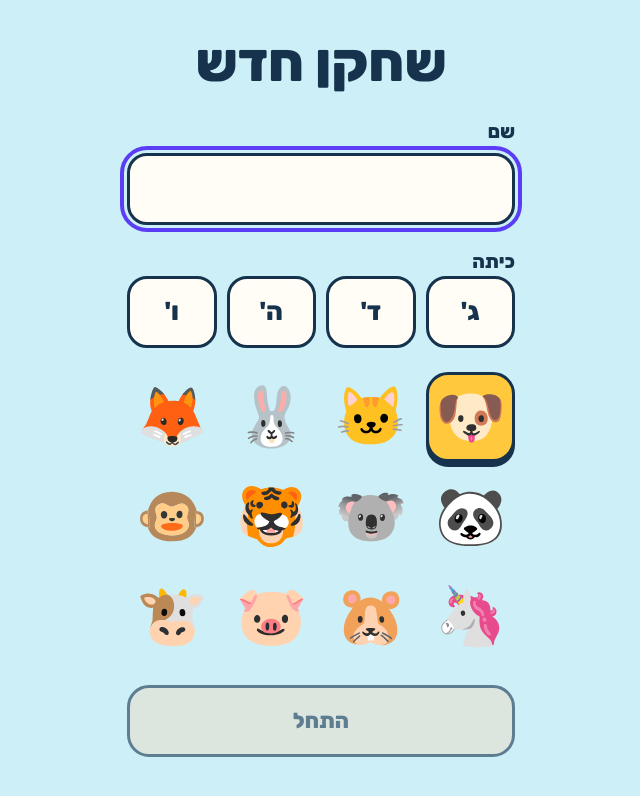
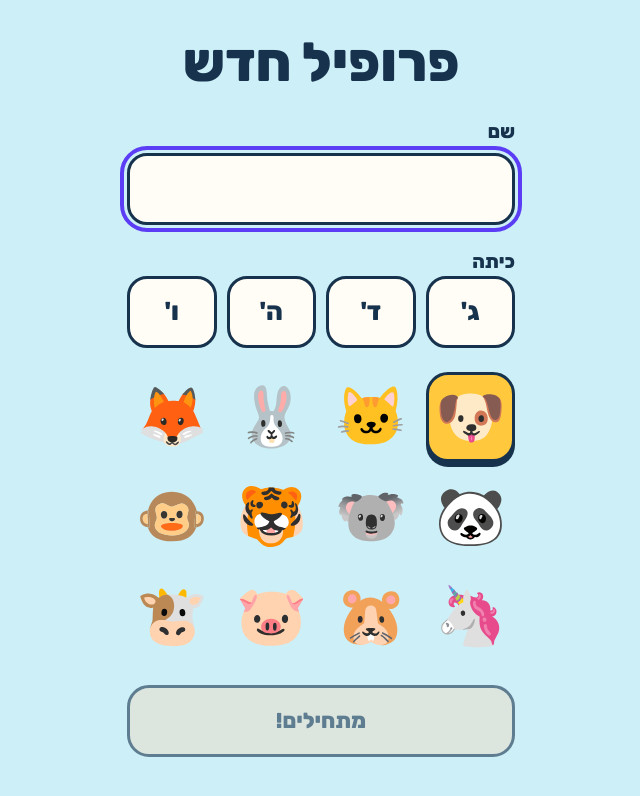
Before and after one commit to Assaf43/learn-english-game, a website built with Vite: page dev/index.html in a window 1280 px wide. Shown: the whole page, without its empty margins (319-959 px from the left). Built offline with nearby package versions, Linux system fonts and the light colour scheme.

Commit message:
feat: gender-neutral interface text
Co-Authored-By: Claude Fable 5.2 <noreply@anthropic.com>

```diff
--- a/dev/src/app/copy.ts
+++ b/dev/src/app/copy.ts
@@ -1,14 +1,21 @@
-/** Hebrew interface text. The wording comes from Plan.md; change it there first. */
+/**
+ * Hebrew interface text.
+ *
+ * The wording started from the table in Plan.md. On 26 November 2026 the owner
+ * asked for text that suits girls and boys alike, so the lines that addressed
+ * the player in the masculine were reworded here; Plan.md still shows the
+ * original wording. Keep new text free of gendered verb forms.
+ */
 export const COPY = {
-  whoTitle: 'מי משחק?',
-  newPlayer: 'שחקן חדש',
+  whoTitle: 'מי משחק/ת?',
+  newPlayer: 'פרופיל חדש',
   name: 'שם',
   grade: 'כיתה',
   grades: { 3: "ג'", 4: "ד'", 5: "ה'", 6: "ו'" },
-  start: 'התחל',
+  start: 'מתחילים!',
   games: {
     'letter-balloons': 'בלוני אותיות',
-    'listen-catch': 'הקשב ותפוס',
+    'listen-catch': 'מקשיבים ותופסים',
     'word-object': 'מילה ואובייקט',
   },
   difficulty: { easy: 'קל', medium: 'בינוני', hard: 'קשה' },
@@ -16,9 +23,9 @@ export const COPY = {
   modePictureToWord: 'תמונה ← מילה',
   summaryTitle: 'כל הכבוד!',
   practiseWords: 'מילים לתרגול',
-  playAgain: 'שחק שוב',
+  playAgain: 'עוד סבב',
   backHome: 'חזרה לאזור המשחקים',
   areaEnglish: 'אנגלית',
   areaMath: 'חשבון',
-  knownWords: 'מילים שאני יודע',
+  knownWords: 'מילים שלמדתי',
 } as const;
--- a/dev/src/app/game-ui.ts
+++ b/dev/src/app/game-ui.ts
@@ -57,7 +57,7 @@ export function choicePills<T extends string>(o: {
 
 /**
  * A game's first screen: its name, the difficulty choice, anything extra the
- * game adds, and "התחל". The start button listens for `click`, because browsers
+ * game adds, and the start button. It listens for `click`, because browsers
  * only let sound start from a completed tap.
  */
 export function startScreen(o: {
--- a/dev/src/screens/who.ts
+++ b/dev/src/screens/who.ts
@@ -7,7 +7,7 @@ import type { Grade, Profile } from '../core/types';
 const GRADES: readonly Grade[] = [3, 4, 5, 6];
 const MAX_NAME_LENGTH = 20;
 
-/** "מי משחק?": pick an existing player or add a new one. */
+/** Who is playing: pick an existing player or add a new one. */
 export function whoScreen(ctx: AppContext): Screen {
   let root: HTMLElement | null = null;
 
--- a/dev/src/styles/base.css
+++ b/dev/src/styles/base.css
@@ -174,7 +174,7 @@ fieldset {
   margin-top: 32px;
 }
 
-/* "מי משחק?" */
+/* Who is playing */
 
 .who {
   display: grid;
```
Also changed, not shown: dev/README.md.
